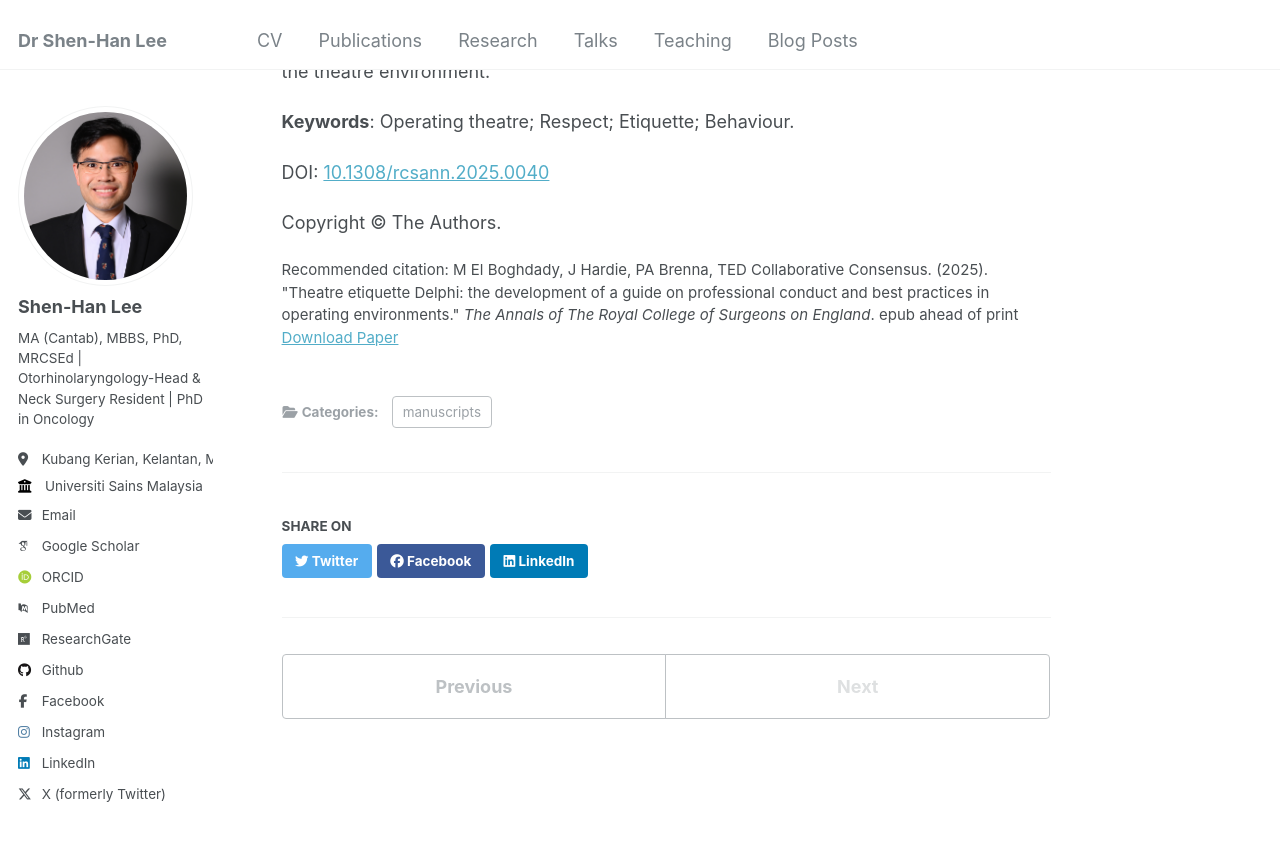
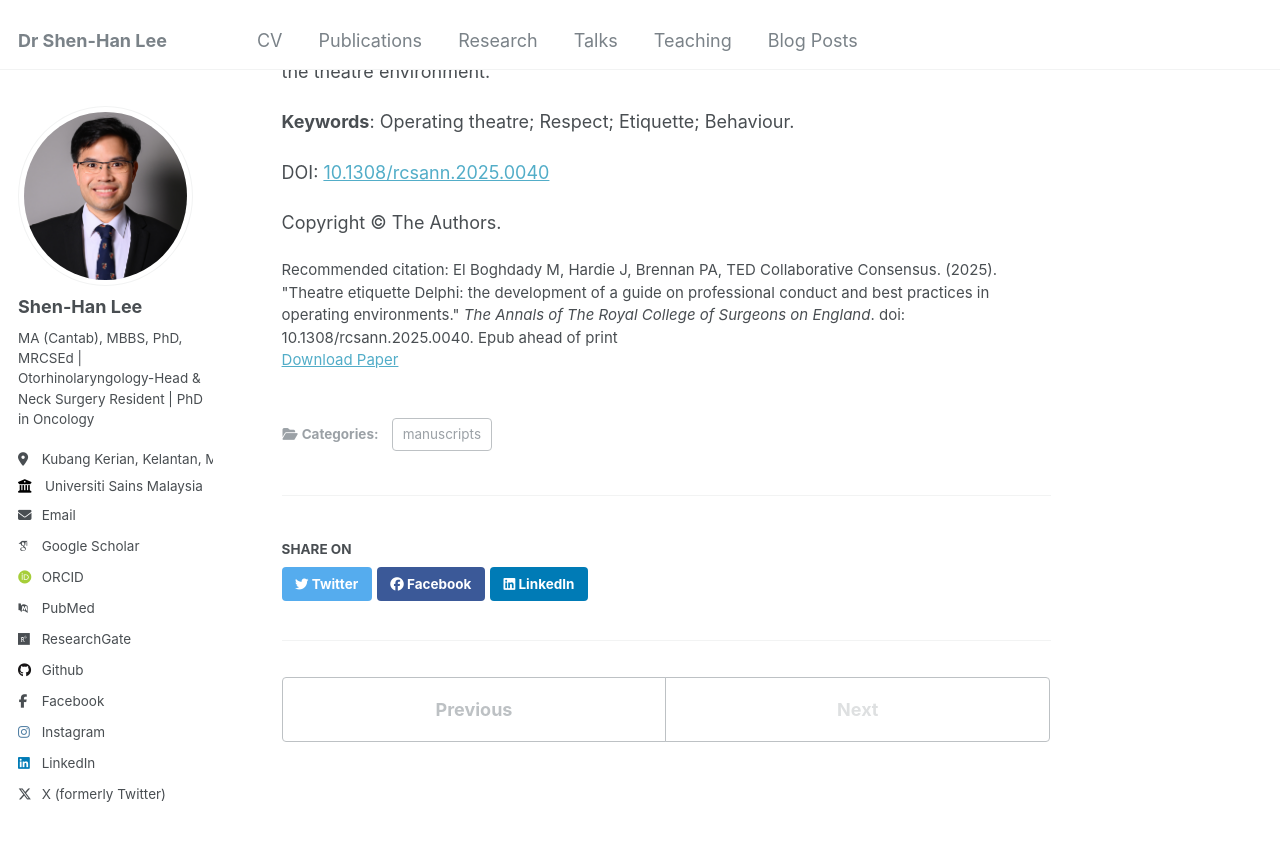
Before and after one commit to shenhanlee/shenhanlee.github.io, a Jekyll site: the page built from _publications/2025-06-17-theatre-etiquette-delphi.md, in a window 1280 px wide and 900 px high, scrolled down 1101 px. Shown: the top 841 px of the window. Built offline with Jekyll 4.4.1, drawn with Linux system fonts in a browser that asks for light colours; some web fonts are replaced.

Commit message:
Merge remote-tracking branch 'origin/master'

```diff
--- a/_publications/2025-06-17-theatre-etiquette-delphi.md
+++ b/_publications/2025-06-17-theatre-etiquette-delphi.md
@@ -7,7 +7,7 @@ excerpt: 'An international Delphi consensus study among senior surgeons to devel
 date: 2025-06-17
 venue: 'The Annals of The Royal College of Surgeons of England'
 paperurl: 'https://shenhanlee.github.io/files/El Boghdady M, Hardie J, Brennan PA, TED Collaborative Group_Theatre Etiquette Delphi_Ann R Coll Surg Engl_2025'
-citation: 'M El Boghdady, J Hardie, PA Brenna, TED Collaborative Consensus. (2025). &quot;Theatre etiquette Delphi: the development of a guide on professional conduct and best practices in operating environments.&quot; <i>The Annals of The Royal College of Surgeons on England</i>. epub ahead of print'
+citation: 'El Boghdady M, Hardie J, Brennan PA, TED Collaborative Consensus. (2025). &quot;Theatre etiquette Delphi: the development of a guide on professional conduct and best practices in operating environments.&quot; <i>The Annals of The Royal College of Surgeons on England</i>. doi: 10.1308/rcsann.2025.0040. Epub ahead of print'
 ---
 
 Michael El Boghdady <sup>1,*</sup>, John Hardie <sup>2</sup>, Peter A Brennan <sup>3</sup>, TED Collaborative Group
```
